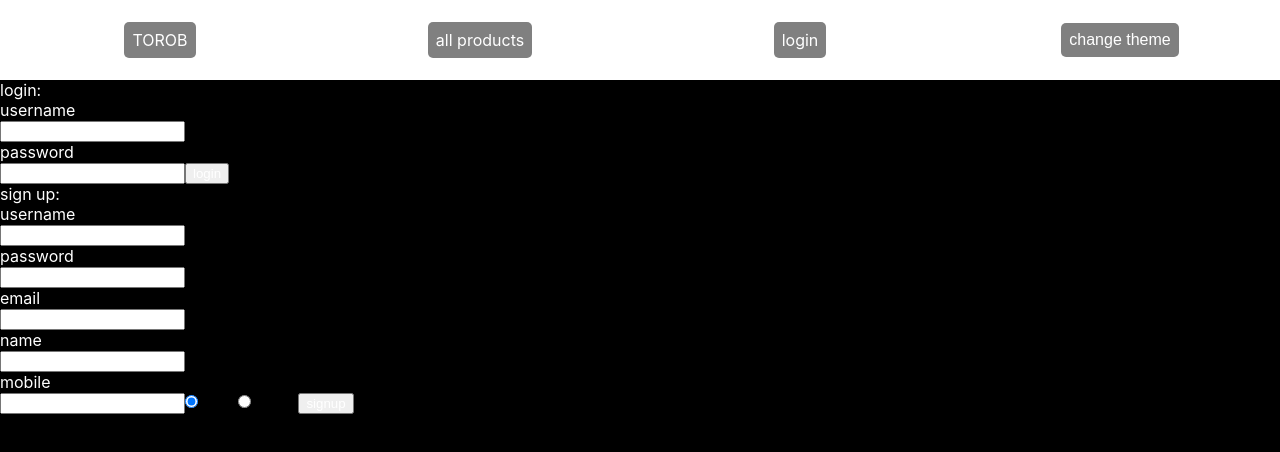
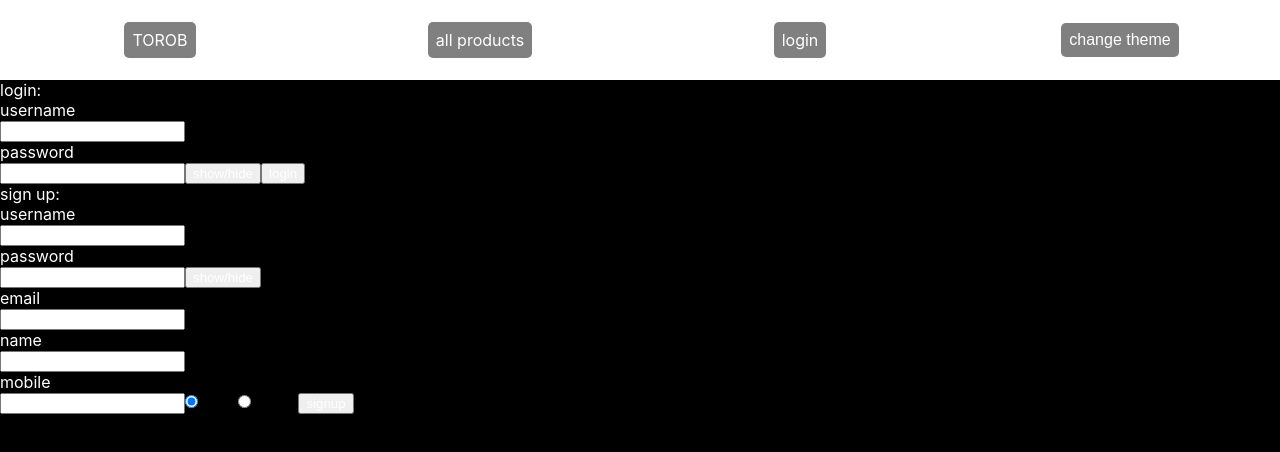
Before and after one commit to IIIphr/ie_final_project, a React (Create React App) app in the folder front_end/: page /login in a window 1280 px wide. Shown: the top 452 px of the page. Built offline with nearby package versions, Linux system fonts and the light colour scheme.

Commit message:
Added show-hide button to login page

```diff
--- a/front_end/src/Login.js
+++ b/front_end/src/Login.js
@@ -9,6 +9,8 @@ function Login() {
 
   let dispatch = useDispatch();
   let navigate = useNavigate();
+  const [is_shown_login, set_is_shown_login] = useState(false);
+  const [is_shown_signup, set_is_shown_signup] = useState(false);
   let theme = useSelector((state) => state.theme.data);
   let [message, setMessage] = useState('');
   let [login_username, setInput_login_username] = useState('');
@@ -156,6 +158,16 @@ function Login() {
     }
   }
 
+  function toggle_login_pass(){
+    var temp = is_shown_login;
+    set_is_shown_login(!temp);
+  }
+
+  function toggle_signup_pass(){
+    var temp = is_shown_signup;
+    set_is_shown_signup(!temp);
+  }
+
   return (
     <div className="cont">
       <Navbar />
@@ -164,13 +176,15 @@ function Login() {
         <p>username</p>
         <input type="text" onInput={e => setInput_login_username(e.target.value)} />
         <p>password</p>
-        <input type="text" onInput={e => setInput_login_password(e.target.value)} />
+        <input type={is_shown_login ? "text" : "password"} onInput={e => setInput_login_password(e.target.value)} />
+        <button onClick={toggle_login_pass}>show/hide</button>
         <button onClick={login}>login</button>
         <p>sign up:</p>
         <p>username</p>
         <input type="text" onInput={e => setInput_signup_username(e.target.value)} />
         <p>password</p>
-        <input type="text" onInput={e => setInput_signup_password(e.target.value)} />
+        <input type={is_shown_signup ? "text" : "password"} onInput={e => setInput_signup_password(e.target.value)} />
+        <button onClick={toggle_signup_pass}>show/hide</button>
         <p>email</p>
         <input type="text" onInput={e => setInput_signup_email(e.target.value)} />
         <p>name</p>
```
